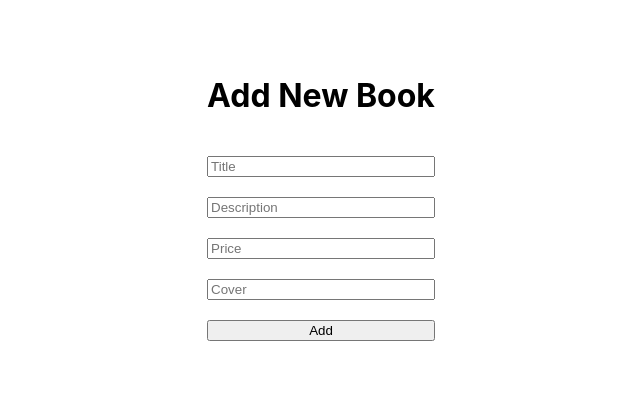
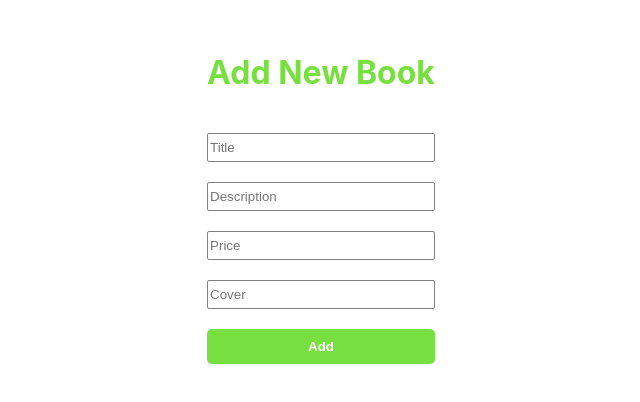
Before and after one commit to Pravindu-Bhashitha/Book_Application, a React (Create React App) app in the folder frontend/: page /add in a window 1280 px wide. Shown: the part 202-604 px from the top of the page, without its empty margins (319-959 px from the left). Built offline with nearby package versions, Linux system fonts and the light colour scheme.

Commit message:
Add some css

```diff
--- /dev/null
+++ b/frontend/src/Pages/Add.css
@@ -0,0 +1,43 @@
+.formButton {
+  border: none;
+  padding: 10px;
+  background-color: rgb(120, 223, 64);
+  color: white;
+  font-weight: bold;
+  cursor: pointer;
+  border-radius: 5px;
+}
+
+.add-new-book-title {
+  animation: bounce 2s infinite;
+  color: rgb(120, 223, 64);
+}
+
+@keyframes bounce {
+  0%,
+  20%,
+  50%,
+  80%,
+  100% {
+    transform: translateY(0);
+  }
+
+  40% {
+    transform: translateY(-20px);
+  }
+
+  60% {
+    transform: translateY(-10px);
+  }
+}
+
+.add-inputs{
+    height: 25px;
+    border-radius: 2px;
+    border: 1px solid grey;
+}
+
+.add-inputs:focus{
+    border: 1px solid rgb(120, 223, 64);
+    color: rgb(44, 41, 41);
+}
--- a/frontend/src/Pages/Add.jsx
+++ b/frontend/src/Pages/Add.jsx
@@ -1,6 +1,7 @@
 import axios from "axios";
 import React, { useState } from "react";
 import { useNavigate } from "react-router-dom";
+import './Add.css';
 
 const Add = () => {
   const [book, setBook] = useState({
@@ -30,11 +31,11 @@ const Add = () => {
 
   return (
     <div className="form">
-      <h1>Add New Book</h1>
-      <input type="text" placeholder="Title" onChange={handleChange} name="title" />
-      <input type="text" placeholder="Description" onChange={handleChange} name="description"/>
-      <input type="number" placeholder="Price" onChange={handleChange} name="price"/>
-      <input type="text" placeholder="Cover" onChange={handleChange} name="cover"/>
+      <h1 className="add-new-book-title">Add New Book</h1>
+      <input type="text" placeholder="Title" onChange={handleChange} name="title" className="add-inputs"/>
+      <input type="text" placeholder="Description" onChange={handleChange} name="description" className="add-inputs"/>
+      <input type="number" placeholder="Price" onChange={handleChange} name="price" className="add-inputs"/>
+      <input type="text" placeholder="Cover" onChange={handleChange} name="cover" className="add-inputs"/>
       <button onClick={handleClick} className="formButton">Add</button>
     </div>
   );
--- a/frontend/src/Pages/Books.css
+++ b/frontend/src/Pages/Books.css
@@ -1,9 +1,9 @@
-.books{
+.books {
   display: flex;
   gap: 10px;
 }
 
-.book{
+.book {
   flex: 1;
   display: flex;
   flex-direction: column;
@@ -11,14 +11,18 @@
   align-items: center;
 }
 
-img{
+img {
   width: 200px;
   height: 250px;
   object-fit: cover;
   background-color: aqua;
 }
 
-.delete{
+.book-description {
+  color: rgb(112, 104, 104);
+}
+
+.delete {
   border: 1px solid rgb(245, 191, 191);
   border-radius: 2px;
   color: rgb(242, 100, 100);
@@ -28,7 +32,7 @@ img{
   height: 30px;
 }
 
-.delete:hover{
+.delete:hover {
   background-color: rgb(242, 100, 100);
   color: #fff;
   transition: 0.5s;
@@ -44,13 +48,13 @@ img{
     cursor: pointer;
 } */
 
-.update-button{
+.update-button {
   border: transparent;
   background-color: transparent;
   margin-top: 10px;
 }
 
-.update-button-link{
+.update-button-link {
   text-decoration: none;
   border: 1px solid rgb(113, 113, 226);
   border-radius: 2px;
@@ -61,19 +65,19 @@ img{
   padding: 5px 5px;
 }
 
-.update-button-link:hover{
+.update-button-link:hover {
   color: #fff;
   background-color: rgb(139, 139, 234);
   transition: 0.5s;
 }
 
-.form{
+.form {
   display: flex;
   flex-direction: column;
-    gap:20px;
+  gap: 20px;
 }
 
-.input{
+.input {
   width: 250px;
   padding: 10px;
   height: 100px;
@@ -81,13 +85,13 @@ img{
   border-radius: 5px;
 }
 
-.add-button{
+.add-button {
   border: transparent;
   background-color: transparent;
   margin-top: 25px;
 }
 
-.add-button-link{
+.add-button-link {
   text-decoration: none;
   color: rgb(134, 213, 14);
   border: 1px solid rgb(177, 237, 87);
@@ -96,28 +100,22 @@ img{
   cursor: pointer;
 }
 
-.add-button-link:hover{
+.add-button-link:hover {
   color: #fff;
   background-color: rgb(134, 213, 14);
   transition: 0.5s;
 }
 
-/* .formButton{
-    border: none;
-    padding: 10px;
-    background-color: rgb(244, 142, 74);
-    color: white;
-    font-weight: bold;
-    cursor: pointer;
-    border-radius: 5px;
-} */
-
-.shop-name-header{
+.shop-name-header {
   color: blueviolet;
 }
 
 @keyframes bounce {
-    0%, 20%, 50%, 80%, 100% {
+  0%,
+  20%,
+  50%,
+  80%,
+  100% {
     transform: translateY(0);
   }
 
@@ -133,3 +131,21 @@ img{
 .shop-name-header {
   animation: bounce 2s infinite;
 }
+
+.book-title {
+  animation: rollIn 3s infinite;
+}
+
+@keyframes rollIn {
+  0% {
+    opacity: 0;
+    transform: translateX(-100%);
+    color: rgb(237, 156, 156);
+  }
+
+  100% {
+    opacity: 1;
+    transform: translateX(0);
+    color: red;
+  }
+}
--- a/frontend/src/Pages/Books.jsx
+++ b/frontend/src/Pages/Books.jsx
@@ -34,9 +34,9 @@ const handleDelete = async (id) =>{
         {books.map((book) => (
           <div className="book" key={book.id}>
             {book.cover && <img src={book.cover} alt="book cover" />}
-            <h2>{book.title}</h2>
-            <p>{book.description}</p>
-            <span>{book.price}</span>
+            <h2 className="book-title">{book.title}</h2>
+            <p className="book-description">{book.description}</p>
+            <span>Rs.{book.price}/=</span>
             <button className="delete" onClick={()=>handleDelete(book.id)}>Delete</button>
             <button className="update-button"><Link to={`/update/${book.id}`} className="update-button-link">Update</Link></button>
           </div>
```
Lines whose indentation alone changed are shown as unchanged.
